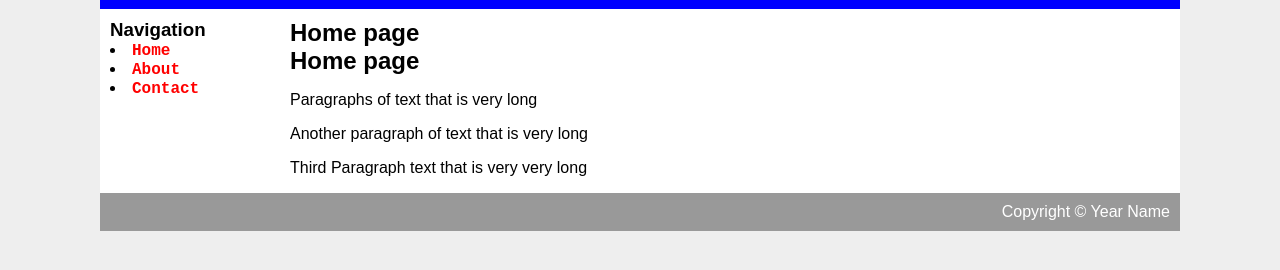
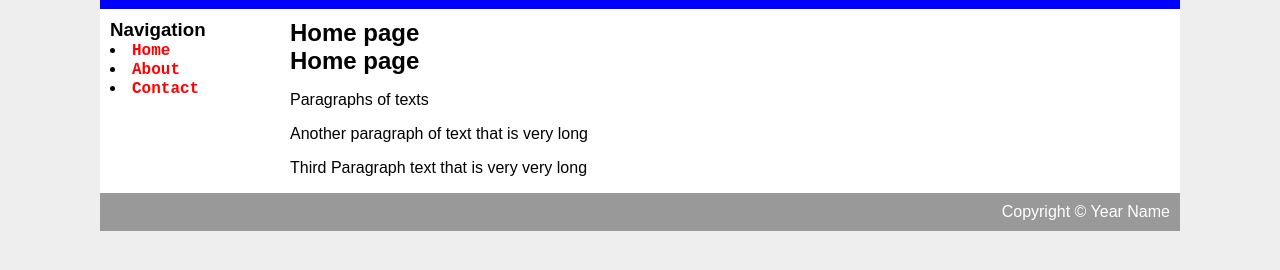
Before and after one commit to OngLianHui/DFab_Elective, a plain HTML site: page Index.html in a window 1280 px wide. Shown: the part 56-326 px from the top of the page. Drawn offline with Linux system fonts and the light colour scheme.

Commit message:
changed words

```diff
--- a/Index.html
+++ b/Index.html
@@ -24,7 +24,7 @@
             <div id="main">
                 <h2>Home page</h2>
                 <h2>Home page</h2>
-                <p> Paragraphs of text that is very long
+                <p> Paragraphs of texts
 
                 <p> Another paragraph of text that is very long
 
```
